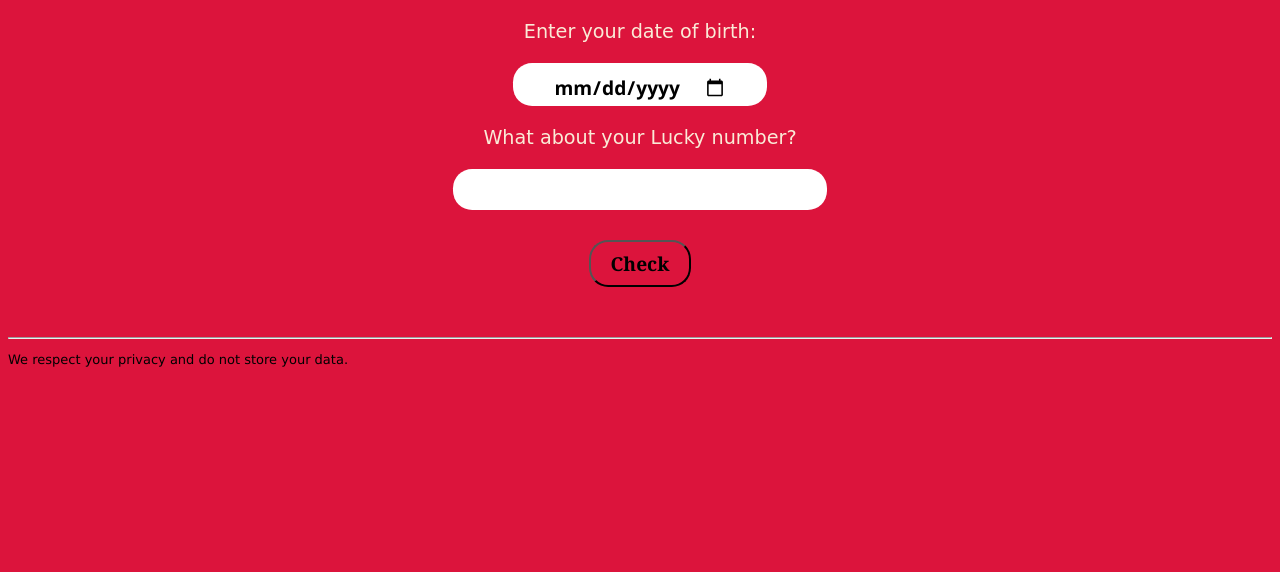
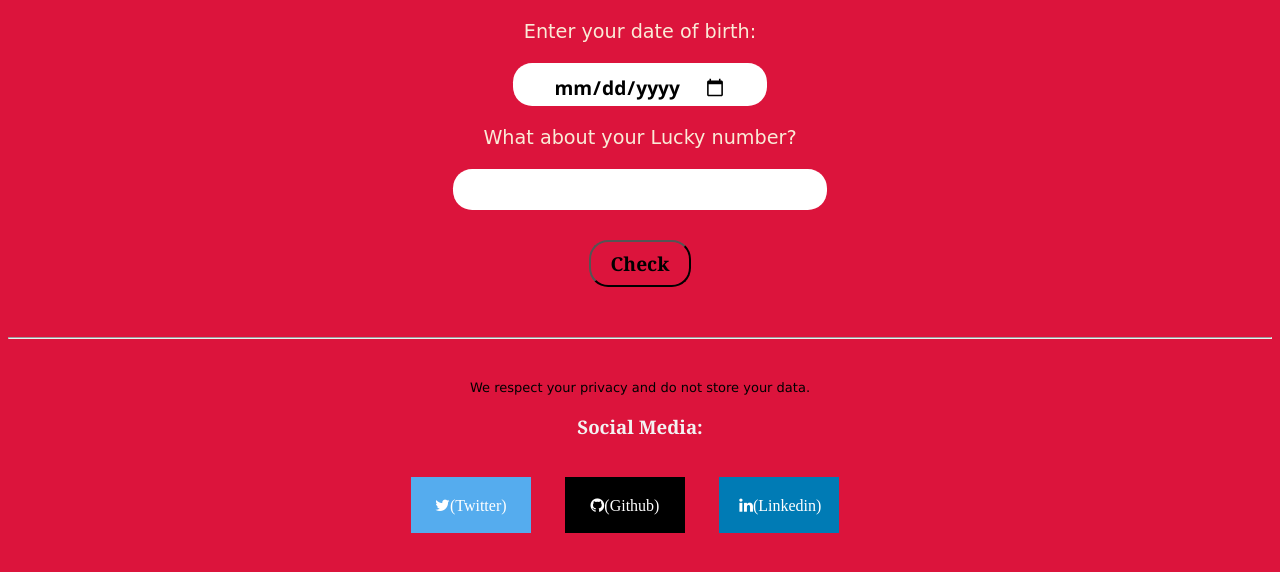
Before and after one commit to vineetatiwari27/lucky-birthday, a plain HTML site: page index.html in a window 1280 px wide. Shown: the part 116-688 px from the top of the page. Drawn offline with Linux system fonts and the light colour scheme.

Commit message:
updated links

```diff
--- a/index.html
+++ b/index.html
@@ -7,6 +7,8 @@
     <meta name="viewport" content="width=device-width, initial-scale=1.0">
     <title>Document</title>
     <link rel="stylesheet" href="style.css">
+    <link rel="stylesheet" href="https://cdnjs.cloudflare.com/ajax/libs/font-awesome/4.7.0/css/font-awesome.min.css">
+
 </head>
 
 <body>
@@ -23,6 +25,13 @@
     <hr>
     <footer>
         <p id="privacy">We respect your privacy and do not store your data.</p>
+
+
+        <h3>Social Media:</h3>
+        <a href="https://twitter.com/vineeta_tiwari1" class="fa fa-twitter">(Twitter)</a>
+        <a href="https://github.com/vineetatiwari27" class="fa fa-github">(Github)</a>
+        <a href="https://www.linkedin.com/in/vineeta-tiwari-a04796214" class="fa fa-linkedin">(Linkedin)</a>
+    </footer>
     </footer>
     <script src="app.js" type="text/javascript"></script>
 </body>
--- a/style.css
+++ b/style.css
@@ -55,3 +55,46 @@ button{
     font-size: larger;
     font-family: cursive;
 }
+.fa {
+    padding: 20px;
+    font-size: 60px;
+    width: 80px;
+    text-align: center;
+    text-decoration: none;
+  }
+
+
+  .fa:hover {
+    opacity: 0.7;
+  }
+
+
+  .fa-github {
+    background:  #000000;
+    color: white;
+  }
+
+  .fa-twitter {
+    background: #55ACEE;
+    color: white;
+  }
+  .fa-linkedin{
+    background: #007bb5;
+    color:white;
+  }
+  footer{
+
+
+      text-align: center;
+      color: #f2f2f2;
+      padding-top: 20px;
+      padding-bottom: 30px;
+      font-family: Cambria, Cochin, Georgia, Times, 'Times New Roman', serif;
+  }
+  footer a{
+      margin-right: 30px;
+
+  }
+  footer h3{
+      padding-bottom: 20px;
+  }
```
Also changed, not shown: 1 other file.
